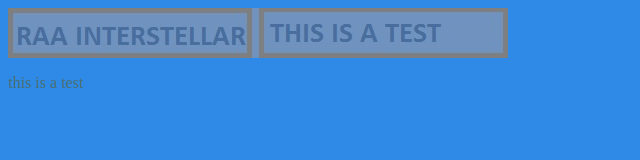
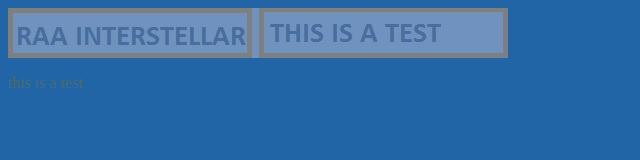
Before and after one commit to sgtdrew720/sgtdrew720.github.io, a plain HTML site: page index.html in a window 1280 px wide. Shown: the whole page, without its empty margins (0-640 px from the left). Drawn offline with Linux system fonts and the light colour scheme.

Commit message:
V.122 website

```diff
--- a/index.css
+++ b/index.css
@@ -1,4 +1,4 @@
 body {
    color:#4A6E6E;
-   background:#2E8AE6;
+   background:#2165A7;
 }
```
